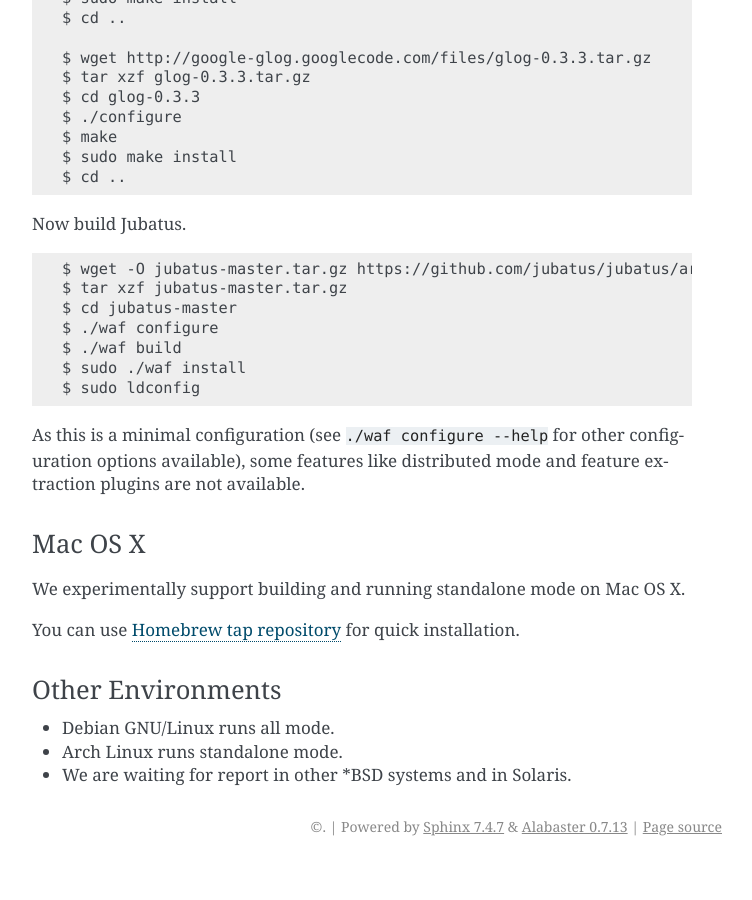
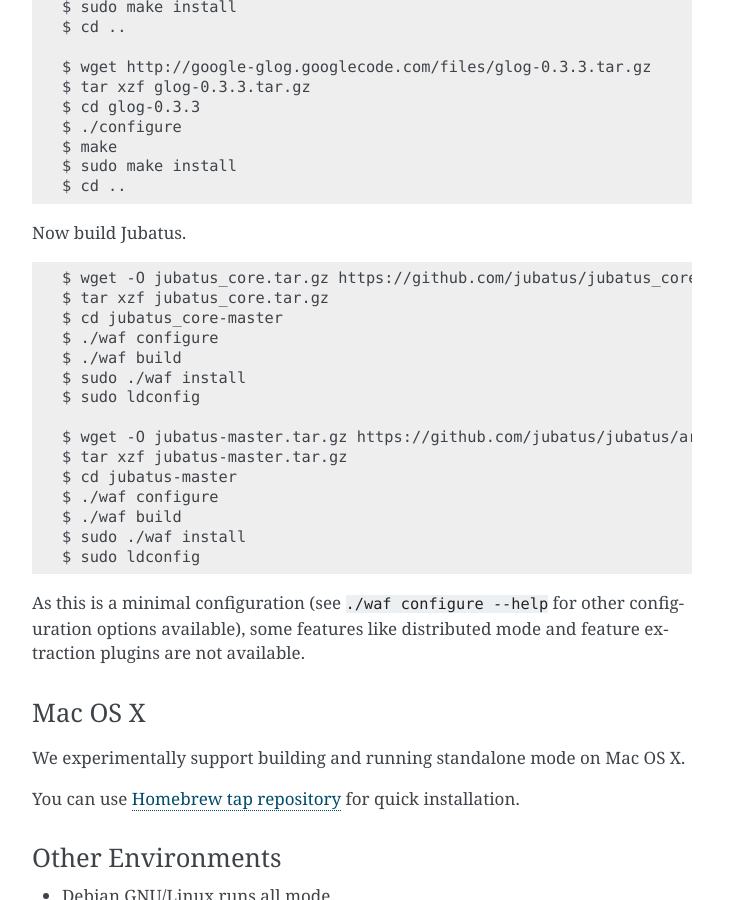
Before and after one commit to jubatus/website, a Sphinx documentation site: the page built from source/en/build.rst, in a window 1280 px wide and 900 px high, scrolled down 1545 px. Shown: the whole window, without its empty margins (388-1140 px from the left). Built offline with Sphinx 7.4.7, drawn with Linux system fonts in a browser that asks for light colours; the version number could not be read and is left out; before the commit the page ends 2411 px from its top, so only the background shows below that; some of the changed text lies outside the part shown.

Commit message:
Fix build instruction for jubatus_core

```diff
--- a/source/en/build.rst
+++ b/source/en/build.rst
@@ -16,6 +16,7 @@
 =================== ========== ========= ======================================================
 Software            Version    Mandatory Note
 =================== ========== ========= ======================================================
+jubatus_core        >= 0.0.1   ✔
 msgpack             >= 0.5.7   ✔
 jubatus-mpio        0.4.1      ✔
 jubatus-msgpack-rpc 0.4.1      ✔         C++ client library must be installed.
@@ -83,6 +84,14 @@
 
 ::
 
+  $ wget -O jubatus_core.tar.gz https://github.com/jubatus/jubatus_core/archive/master.tar.gz
+  $ tar xzf jubatus_core.tar.gz
+  $ cd jubatus_core-master
+  $ ./waf configure
+  $ ./waf build
+  $ sudo ./waf install
+  $ sudo ldconfig
+
   $ wget -O jubatus-master.tar.gz https://github.com/jubatus/jubatus/archive/master.tar.gz
   $ tar xzf jubatus-master.tar.gz
   $ cd jubatus-master
```
Also changed, not shown: source/ja/build.rst (+9 -0 lines).
